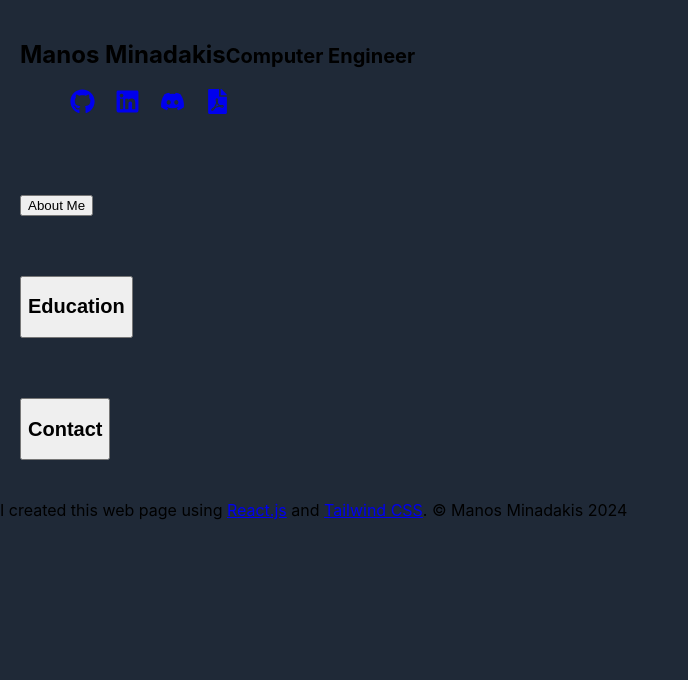
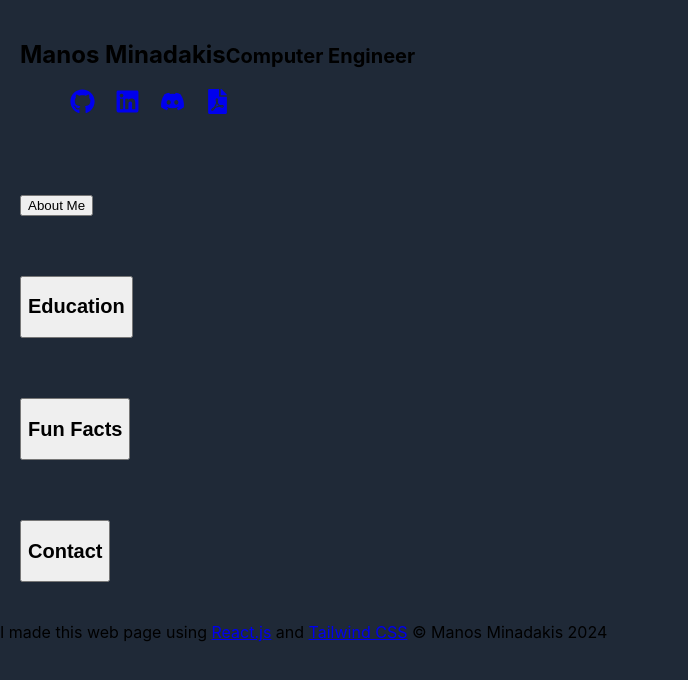
Before and after one commit to manosmin/manosmin.github.io, a React (Create React App) app: page / in a window 1280 px wide. Shown: the top 680 px of the page, without its empty margins (0-688 px from the left). Built offline with nearby package versions, Linux system fonts and the light colour scheme.

Commit message:
added fun facts

```diff
--- a/src/App.js
+++ b/src/App.js
@@ -1,7 +1,8 @@
 import React from 'react';
 import Header from './components/Header';
 import About from './components/About';
-import Education from './components/Education'
+import Education from './components/Education';
+import Facts from './components/Facts';
 import Contact from './components/Contact';
 import Footer from './components/Footer';
 import './App.css';
@@ -13,6 +14,7 @@ function App() {
       <Header />
       <About />
       <Education />
+      <Facts />
       <Contact />
       <Footer />
     </div>
--- a/src/components/About.js
+++ b/src/components/About.js
@@ -13,19 +13,19 @@ const About = () => {
         onClick={toggleAccordion}
         className="text-gray-200 text-2xl font-semibold mb-4"
       >
-        {isOpen ? 'About Me' : 'About Me'}
+        {'About Me'}
       </button>
       {isOpen && (
         <div className="w-full flex flex-col items-center">
           <img src="/profile.png" id="profile-pic" alt="Profile" className="w-48 h-48 rounded-full shadow-lg" />
           <p className="mt-6 text-center text-gray-200">
-            My name is <span className='font-semibold'>Manos</span>, I live in Heraklion, Greece and I'm 28 years old. I'm a recent Computer Engineering graduate with a balanced knowledge in both hardware and software.
+          🙋‍♂️ I'm <span className='font-medium'>Manos</span>, I live in Heraklion, Crete 🏠 and I'm 28 years old. I'm a recent computer engineering graduate with a balanced knowledge in both hardware and software 🧑‍💻.
           </p>
           <p className="mt-2 text-gray-200 text-center">
-            I received my masters' degree from <span className='font-semibold'>Computer Engineering and Informatics Department at University of Patras</span> and I'm on the lookout for my first professional experience in the tech field, seeking to apply my skills and grow within a dynamic team.
+            I received my integrated masters' degree from <span className='font-medium'>CEID @ University of Patras</span> 🏛️ and I'm on the lookout for my first professional experience in the tech field 💼, seeking to apply my skills and grow within a dynamic team 🌼.
           </p>
           <p className="mt-2 text-gray-200 text-center">
-            I'm eager to contribute to real-world projects and make a meaningful impact, so feel free to contact me.
+            I'm eager to contribute to real-world projects 🌍 and make a meaningful impact, so feel free to contact me 💬.
           </p>
         </div>
       )}
--- a/src/components/Contact.js
+++ b/src/components/Contact.js
@@ -50,10 +50,12 @@ const Contact = () => {
         onClick={toggleFormVisibility}
         className="text-gray-200 text-2xl font-semibold mb-4"
       >
-        {isFormVisible ? <h2 className="text-2xl font-semibold">Contact</h2> : <h2 className="text-2xl font-semibold">Contact</h2>}
+        <h2 className="text-2xl font-semibold">Contact</h2>
       </button>
       {isFormVisible && (
+
         <form onSubmit={handleSubmit} className="mt-4 space-y-4">
+          <p>Feel free to contact me for anything. Yes, this contact form actually works! 😂</p>
           <div>
             <label className="text-gray-200 block">Name:</label>
             <input
--- a/src/components/Education.js
+++ b/src/components/Education.js
@@ -13,7 +13,7 @@ const Education = () => {
         onClick={toggleAccordion}
         className="text-gray-200 text-2xl font-semibold mb-4"
       >
-        {isOpen ? <h2 className="text-2xl font-semibold">Education</h2> : <h2 className="text-2xl font-semibold">Education</h2>}
+        <h2 className="text-2xl font-semibold">Education</h2>
       </button>
       {isOpen && (
         <div>
@@ -21,13 +21,13 @@ const Education = () => {
             rel="noopener noreferrer"
             href="https://www.ceid.upatras.gr"
             target="_blank"
-            className="font-semibold text-gray-200 hover:underline"
+            className="font-medium text-gray-200 hover:underline"
           >
-            Computer Engineering and Informatics Department, University of Patras
+            🎓 Computer Engineering and Informatics Department, University of Patras
           </a>
           <p>09/2014 &ndash; 07/2024</p>
           <p className="text-gray-200 inline font-medium">Grade: </p>
-          <p className="text-gray-200 inline">6.57/10.0 (Lower Second Class Honours)</p>
+          <p className="text-gray-200 inline">6.57/10.0</p>
           <br />
           <p className="text-gray-200 inline font-medium">Thesis: </p>
           <a
@@ -36,10 +36,10 @@ const Education = () => {
             href="https://nemertes.library.upatras.gr/items/b24439d5-3bd7-4de0-b9f6-8f67c0ddf3aa"
             className="hover:underline inline"
           >
-            "Process mining on cyber-physical systems: Liqueur Plant case study"
+            "Process mining on cyber-physical systems: Liqueur Plant case study"&nbsp;
           </a>
           <p className="text-gray-200 italic inline">
-            (Integration of a data-driven methodology named "process mining" on a liqueur production system in order to reveal, analyze and find ways to improve the production process)
+          (Integration of a data-driven methodology named "process mining" on a liqueur production system in order to reveal, analyze and find ways to improve the production process)
           </p>
         </div>
       )}
--- /dev/null
+++ b/src/components/Facts.js
@@ -0,0 +1,29 @@
+import React, { useState } from 'react';
+
+function Facts() {
+    const [isOpen, setIsOpen] = useState(false);
+
+    const toggleAccordion = () => {
+      setIsOpen(!isOpen);
+    };
+
+  return (
+    <section id="facts" className="bg-gray-900 text-gray-200 p-10">
+        <button
+        onClick={toggleAccordion}
+        className="text-gray-200 text-2xl font-semibold mb-4"
+      >
+        <h2 className="text-2xl font-semibold">Fun Facts</h2>
+      </button>
+      {isOpen && (
+        <ul class="list-disc">
+            <li>I was trained to be a flight dispatcher and worked in the control tower of a small military airport on a border island, as part of my military service. 👨🏻‍✈️✈️</li>
+            <li>I used to play online poker and have won several tournaments at small stakes, the largest of which had 3600 participants! 💸🤑💰</li>
+            <li>In my teenage years, I was part of a local basketball team as a shooting guard and had also participated in the juniors' local championship for a few matches. ( っ'-')╮ =͟͟͞͞🏀 </li>
+        </ul>
+        )}
+    </section>
+  )
+}
+
+export default Facts
--- a/src/components/Footer.js
+++ b/src/components/Footer.js
@@ -3,9 +3,9 @@ import React from 'react';
 const Footer = () => {
   return (
     <footer className="mt-auto bg-gray-900 text-gray-200 p-5 ">
-      <p>I created this web page using <a rel="noopener noreferrer" href="https://www.react.dev/" target="_blank"
+      <p>I made this web page using <a rel="noopener noreferrer" href="https://www.react.dev/" target="_blank"
       className="text-gray-200 hover:underline">React.js</a> and <a rel="noopener noreferrer" href="https://tailwindcss.com/" target="_blank"
-      className="text-gray-200 hover:underline">Tailwind CSS</a>. &copy; Manos Minadakis 2024</p>
+      className="text-gray-200 hover:underline">Tailwind CSS</a> &copy; Manos Minadakis 2024</p>
     </footer>
   );
 };
```
